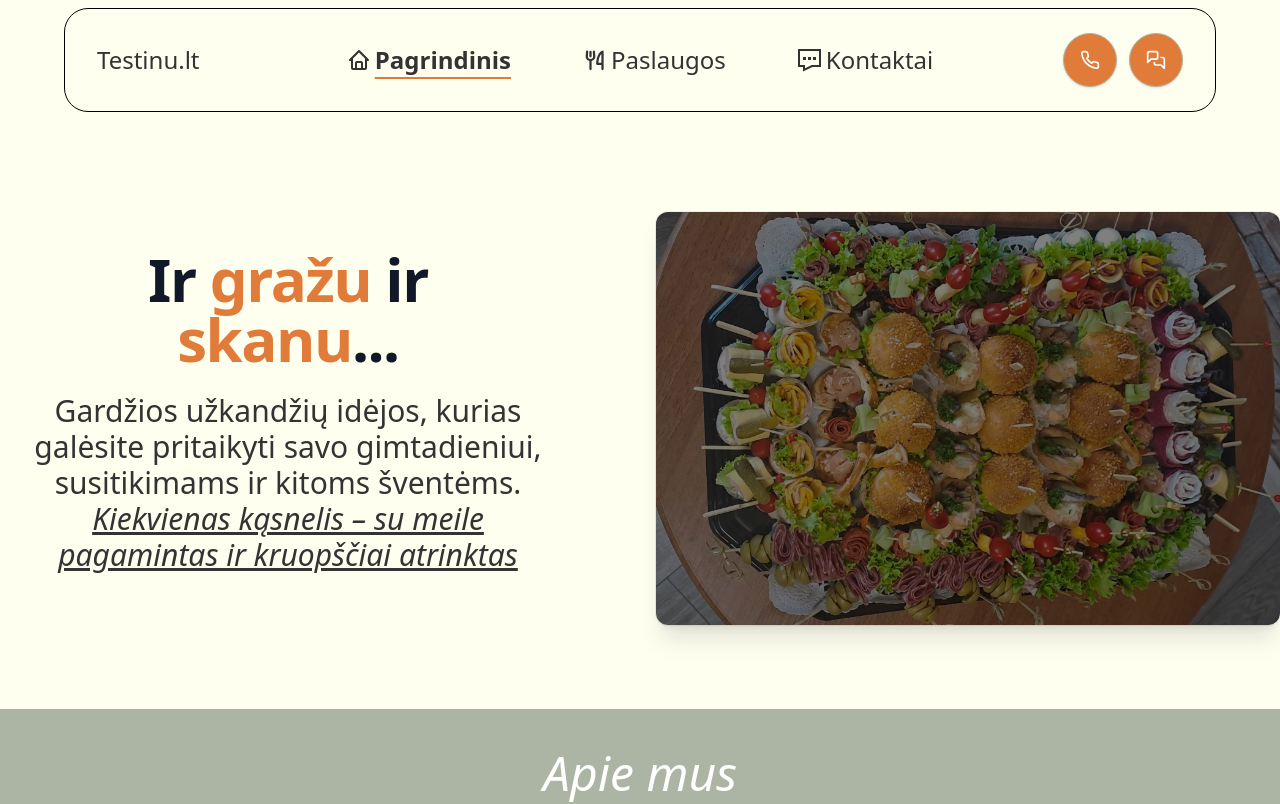
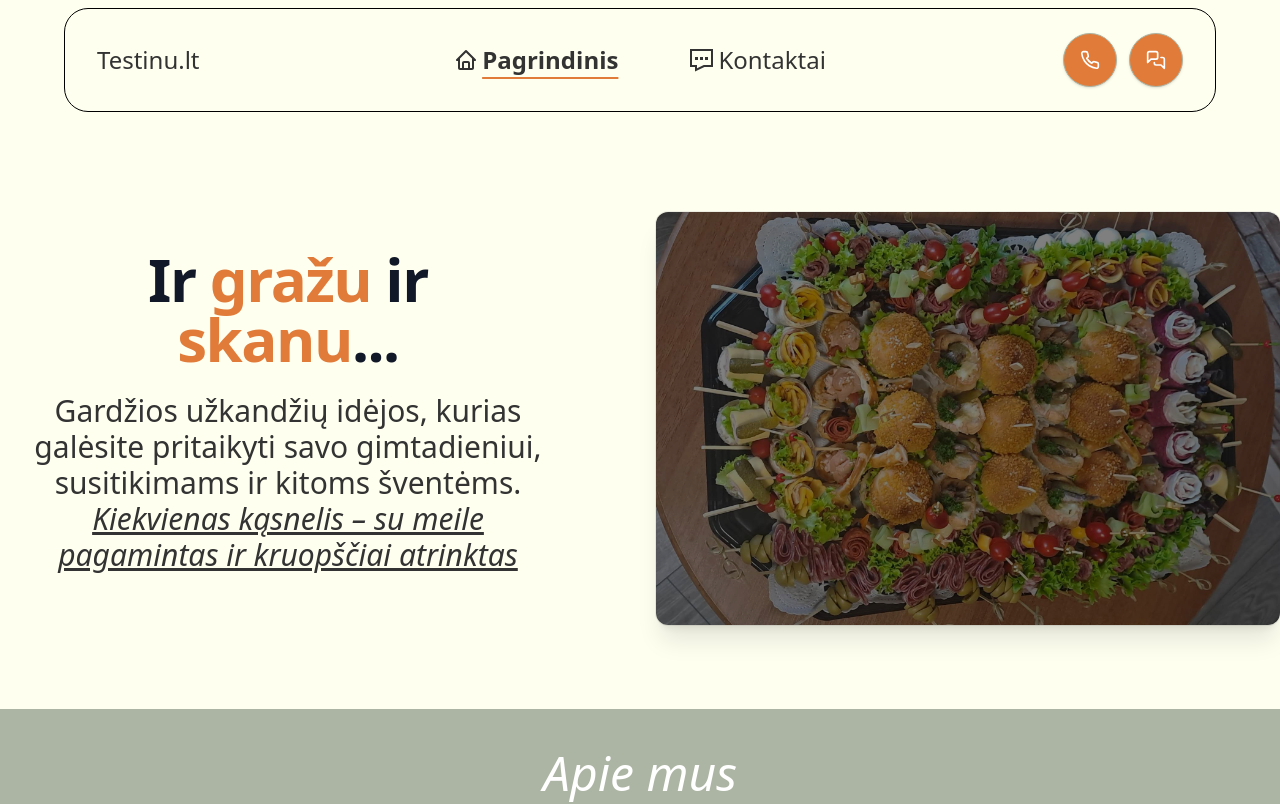
Before and after one commit to Erneeh/react-uzkandziai, a React (Vite) app: page / in a window 1280 px wide. Shown: the top 804 px of the page. Built offline with nearby package versions, Linux system fonts and the light colour scheme.

Commit message:
uzkomentavau paslaugos page, nes nera contento jam

```diff
--- a/src/App.tsx
+++ b/src/App.tsx
@@ -18,7 +18,7 @@ const navbarProps = {
 
   navbarLinks: [
     { id: 1, name: 'Pagrindinis', path: '/', icon: <BiHome />},
-    { id: 1, name: 'Paslaugos', path: '/paslaugos', icon: <PiForkKnifeBold />},
+    ///{ id: 1, name: 'Paslaugos', path: '/paslaugos', icon: <PiForkKnifeBold />},
     { id: 1, name: 'Kontaktai', path: '/kontaktai', icon: <GrContact />},
   ],
 
```
